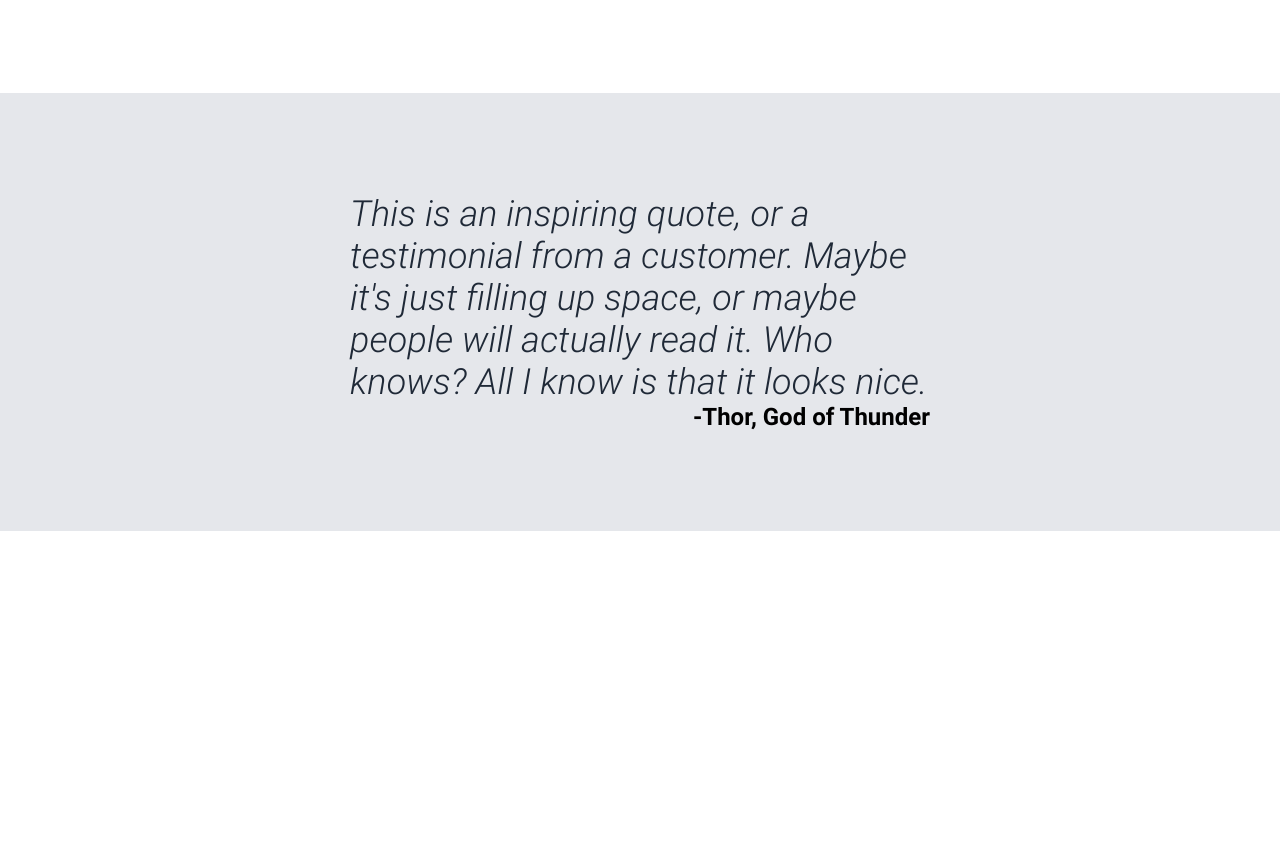
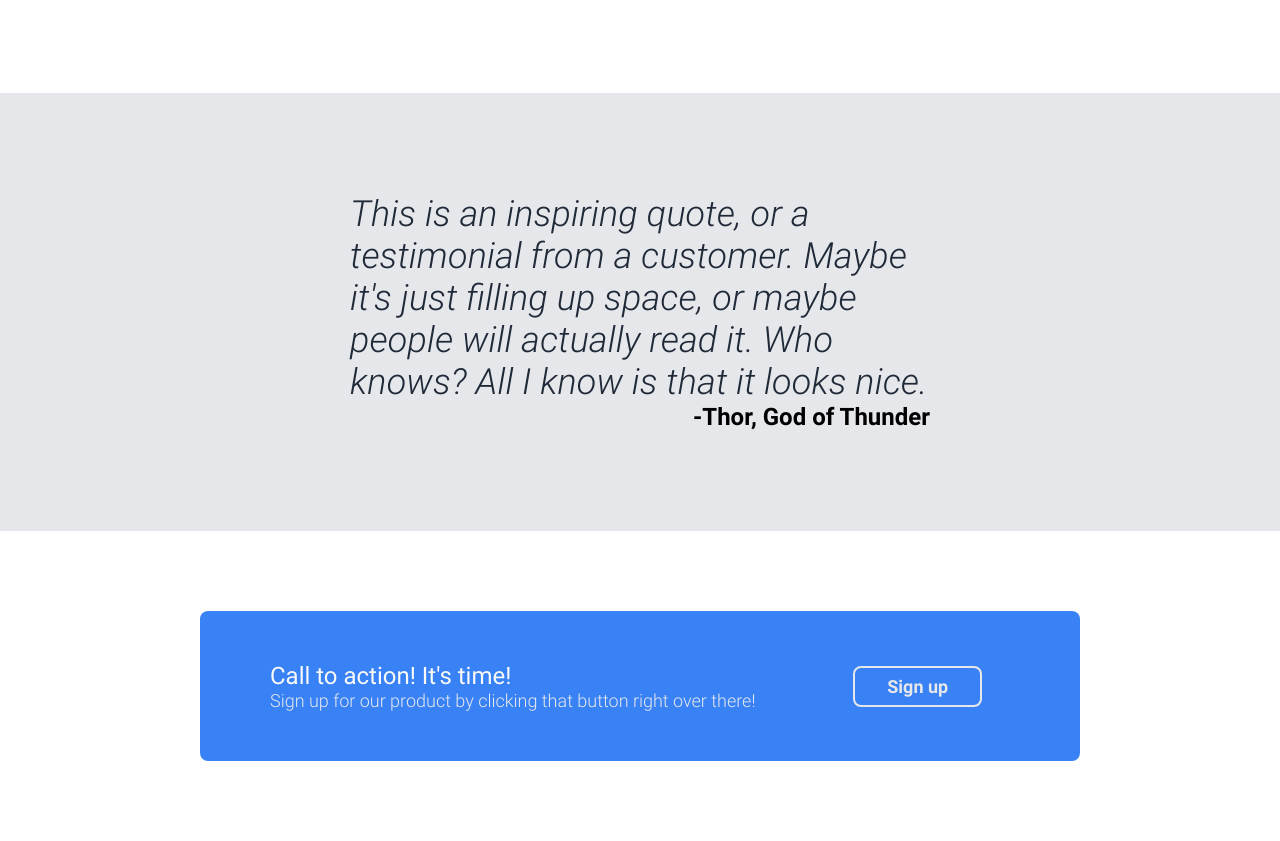
Before and after one commit to Bungmint/landing-page, a plain HTML site: page index.html in a window 1280 px wide. Shown: the part 852-1693 px from the top of the page. Before the commit the page ends 1383 px from the top, so only its background shows below. Drawn offline with Linux system fonts and the light colour scheme.

Commit message:
Add a signup section

```diff
--- a/css/styles.css
+++ b/css/styles.css
@@ -54,6 +54,7 @@ a {
     display: flex;
     justify-content: center;
     align-items: center;
+    gap: 32px;
     padding: 100px 200px;
 }
 .left {
@@ -78,16 +79,18 @@ a {
 #hero-img {
     height: 250px;
 }
-.sign-up {
+.sign-up-btn {
     font-size: 18px;
     font-family: 'Roboto', sans-serif;
-    font-weight: normal;
+    font-weight: bold;
     color: #E5E7EB;
     background-color: #3882F6;
     text-align: center;
     padding: 8px 32px;
     border: 0;
     border-radius: 8px;
+    max-width: 128px;
+    max-height: 40px;
 }
 
 .info-title {
@@ -144,3 +147,41 @@ a {
     font-weight: bold;
     align-self: flex-end;
 }
+
+.sign-up {
+    padding: 80px 200px;
+}
+.sign-up-content {
+    background-color: #3882F6;
+    height: 150px;
+    border-radius: 8px;
+    display: flex;
+    align-items: center;
+    justify-content: space-between;
+}
+.sign-up-left {
+    flex: auto;
+    padding: 0 0 0 70px;
+}
+.sign-up-title {
+    font-size: 24px;
+    font-family: 'Roboto', sans-serif;
+    font-weight: 400;
+    color: #F9FAF8;
+}
+.sign-up-text {
+    font-size: 18px;
+    font-family: 'Roboto', sans-serif;
+    font-weight: 300;
+    color: #E5E7EB;
+}
+.sign-up-right {
+    flex: auto;
+    display: flex;
+    align-items: center;
+}
+.sign-up-btn.white-border {
+    border-color: #E5E7EB;
+    border-style: solid;
+    border-width: 2px;
+}
--- a/index.html
+++ b/index.html
@@ -23,7 +23,7 @@
                 This website has some subtext that goes here under the main title.
                 It's a smaller font and the color is lower contrast
             </div>
-            <button class="sign-up">Sign Up</button>
+            <button class="sign-up-btn">Sign Up</button>
         </div>
         <div class="right">
             <img src="./img/cat.jpg" id="hero-img">
@@ -68,5 +68,20 @@
             -Thor, God of Thunder
         </div>
     </div>
+    <div class="sign-up">
+        <div class="sign-up-content">
+            <div class="sign-up-left">
+                <div class="sign-up-title">
+                    Call to action! It's time!
+                </div>
+                <div class="sign-up-text">
+                    Sign up for our product by clicking that button right over there!
+                </div>
+            </div>
+            <div class="sign-up-right">
+                <div class="sign-up-btn white-border">Sign up</div>
+            </div>
+        </div>
+    </div>
 </body>
 </html>
```
